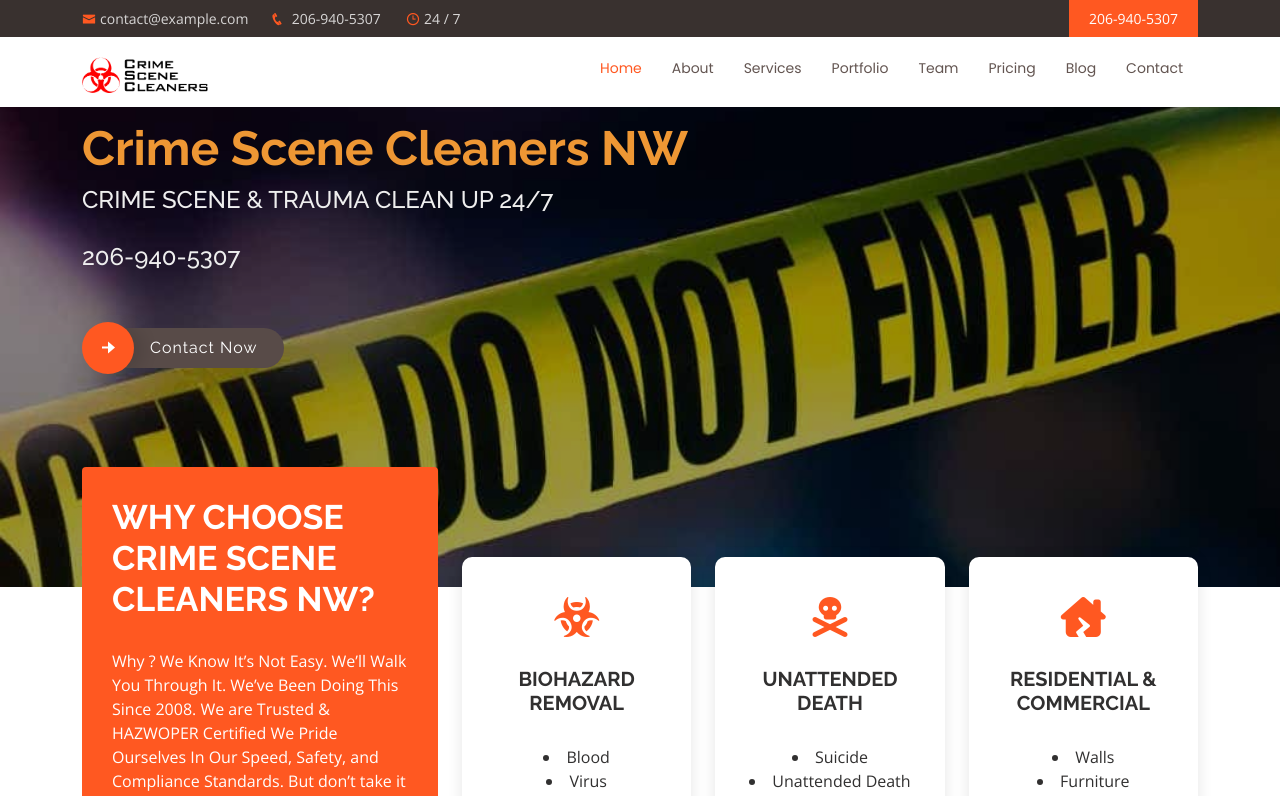
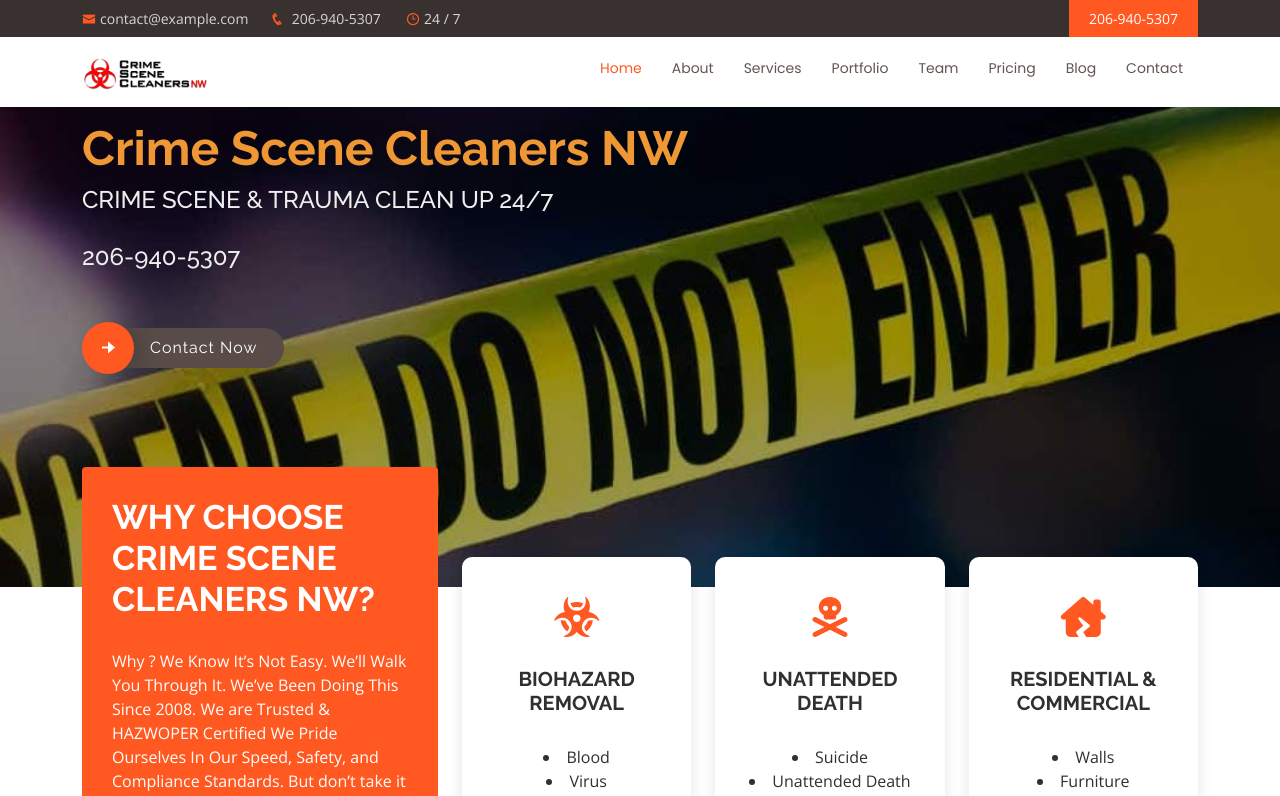
Before and after one commit to kurtoian13/CSCNW, a plain HTML site: page index.html in a window 1280 px wide. Shown: the top 796 px of the page. Drawn offline with nearby package versions, Linux system fonts and the light colour scheme.

Commit message:
logo upload try

```diff
--- a/index.html
+++ b/index.html
@@ -55,7 +55,7 @@
     <div class="container d-flex justify-content-between">
 
       <div class="logo">
-        <h1 class="text-light"><a href="index.html"><img src="/assets/img/CSC-Logo.jpg" alt=""></span></a></h1>
+        <h1 class="text-light"><a href="index.html"><span><img src="/assets/img/logo.png" alt=""></span></a></h1>
         <!-- Uncomment below if you prefer to use an image logo -->
         <!-- <a href="index.html"><img src="assets/img/logo.png" alt="" class="img-fluid"></a>-->
       </div>
@@ -688,7 +688,7 @@
 
           <div class="col-lg-4 col-md-6 footer-newsletter">
             <h4>Look Forward To Working With You</h4>
-            <p><img src="/assets/img/cscNWlogo.png" alt=""></p>
+            <p><img src="/assets/img/logo.png" alt=""></p>
           </div>
 
         </div>
```
Also changed, not shown: assets/img/CSC-Logo.jpg (deleted), assets/img/logo.png (renamed from assets/img/cscNWlogo.png).
